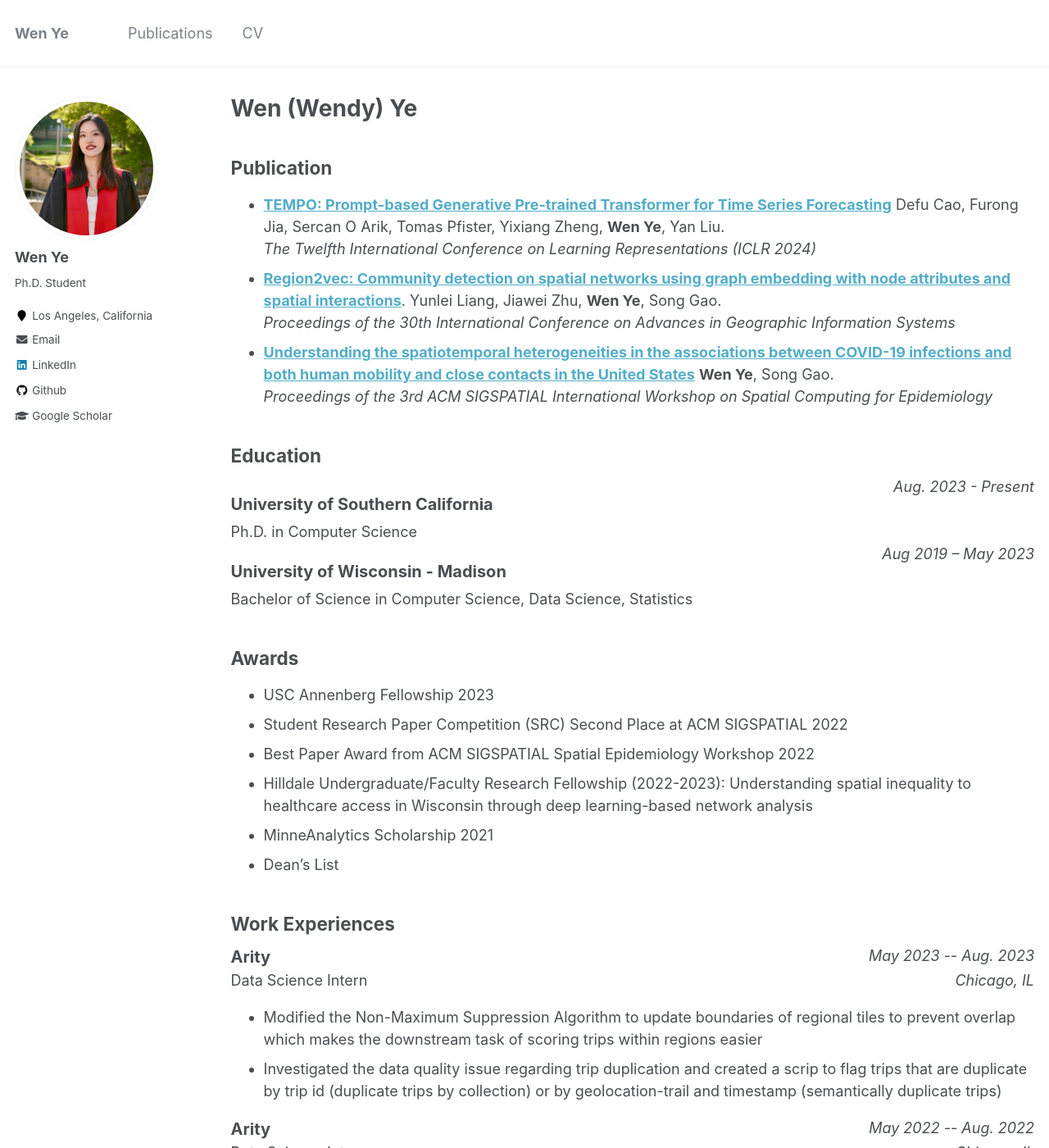
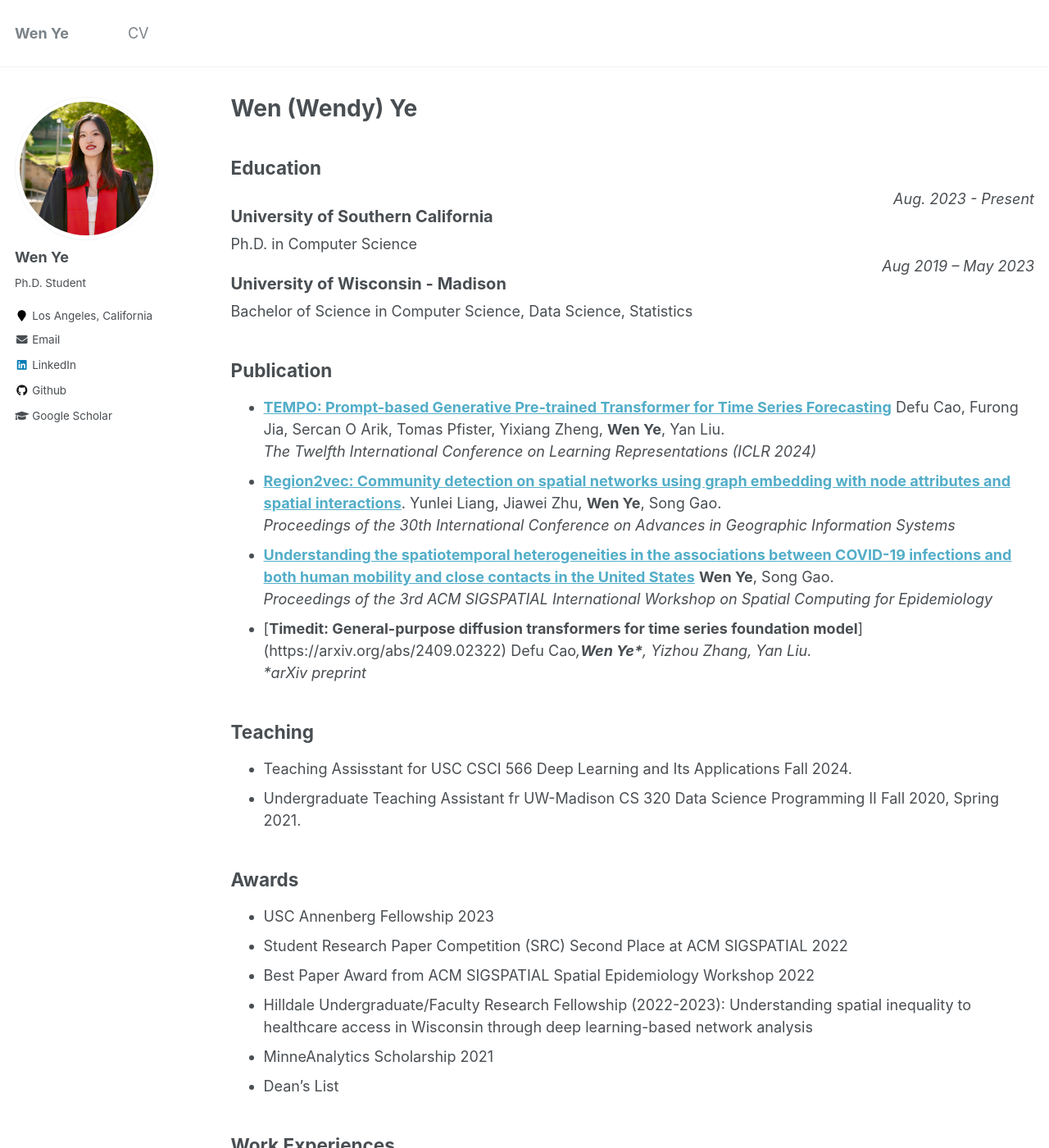
Before and after one commit to wen-ye-xwz/wen-ye-xwz.github.io, a Jekyll site: the page built from _pages/cv.md, in a window 1280 px wide and 1400 px high. Shown: the whole window at 82% size. Built offline with Jekyll 4.4.1, drawn with Linux system fonts in a browser that asks for light colours; some of the changed text lies outside the part shown.

Commit message:
update cv

```diff
--- a/_data/navigation.yml
+++ b/_data/navigation.yml
@@ -1,7 +1,7 @@
 # main links links
 main:
-  - title: "Publications"
-    url: /publications/
+  # - title: "Publications"
+  #   url: /publications/
 
   # - title: "Projects"
   #   url: /projects/
--- a/_pages/cv.md
+++ b/_pages/cv.md
@@ -38,6 +27,24 @@ redirect_from:
 <div>
 	<p style='margin:0px'>Bachelor of Science in Computer Science, Data Science, Statistics</p>
 </div>
+
+## Publication
+* [**TEMPO: Prompt-based Generative Pre-trained Transformer for Time Series Forecasting**](https://arxiv.org/abs/2310.04948)
+	Defu Cao, Furong Jia, Sercan O Arik, Tomas Pfister, Yixiang Zheng, **Wen Ye**, Yan Liu. \\
+	*The Twelfth International Conference on Learning Representations (ICLR 2024)*
+* [**Region2vec: Community detection on spatial networks using graph embedding with node attributes and spatial interactions**](https://dl.acm.org/doi/abs/10.1145/3557915.3560974).
+	Yunlei Liang, Jiawei Zhu, **Wen Ye**, Song Gao. \\
+	*Proceedings of the 30th International Conference on Advances in Geographic Information Systems*
+* [**Understanding the spatiotemporal heterogeneities in the associations between COVID-19 infections and both human mobility and close contacts in the United States**](https://dl.acm.org/doi/abs/10.1145/3557995.3566117)
+	**Wen Ye**, Song Gao. \\
+	*Proceedings of the 3rd ACM SIGSPATIAL International Workshop on Spatial Computing for Epidemiology*
+* [**Timedit: General-purpose diffusion transformers for time series foundation model**] (https://arxiv.org/abs/2409.02322)
+	Defu Cao*,**Wen Ye\***, Yizhou Zhang, Yan Liu. \\
+	*arXiv preprint*
+
+## Teaching
+- Teaching Assisstant for USC CSCI 566 Deep Learning and Its Applications Fall 2024.
+- Undergraduate Teaching Assistant fr UW-Madison CS 320 Data Science Programming II Fall 2020, Spring 2021.
 
 ## Awards
 - USC Annenberg Fellowship 2023
@@ -73,17 +80,6 @@ redirect_from:
 * Set up a data pipeline and built enriched trip dataset with urban/rural features using Sedona and Spark
 * Designed and implemented an algorithm to detect user relocation by examining their trips, determining change in dwelling locations, and peaks in their traveling distances
 
-<div style='display: flex; justify-content: space-between;'>
-	<p style='font-size:20px; margin:0px'><b>Department of Computer Science, University of Wisconsin – Madison</b></p>
-	<i>Aug. 2020 -- May 2021</i>
-</div>
-<div style='display:flex; justify-content:space-between;'>
-<p style='margin:0px'>CS 320 Undergraduate Teaching Assistant</p>
-<i>Madison, WI</i>
-</div>
-
-* Held weekly office hours to help students debug and led discussion sessions to go over quiz materials
-* Designed and modified existing projects to be more challenging
 
 <!-- ## Research Projects
 
```
Also changed, not shown: other parts of _pages/cv.md (+0 -11 lines).
